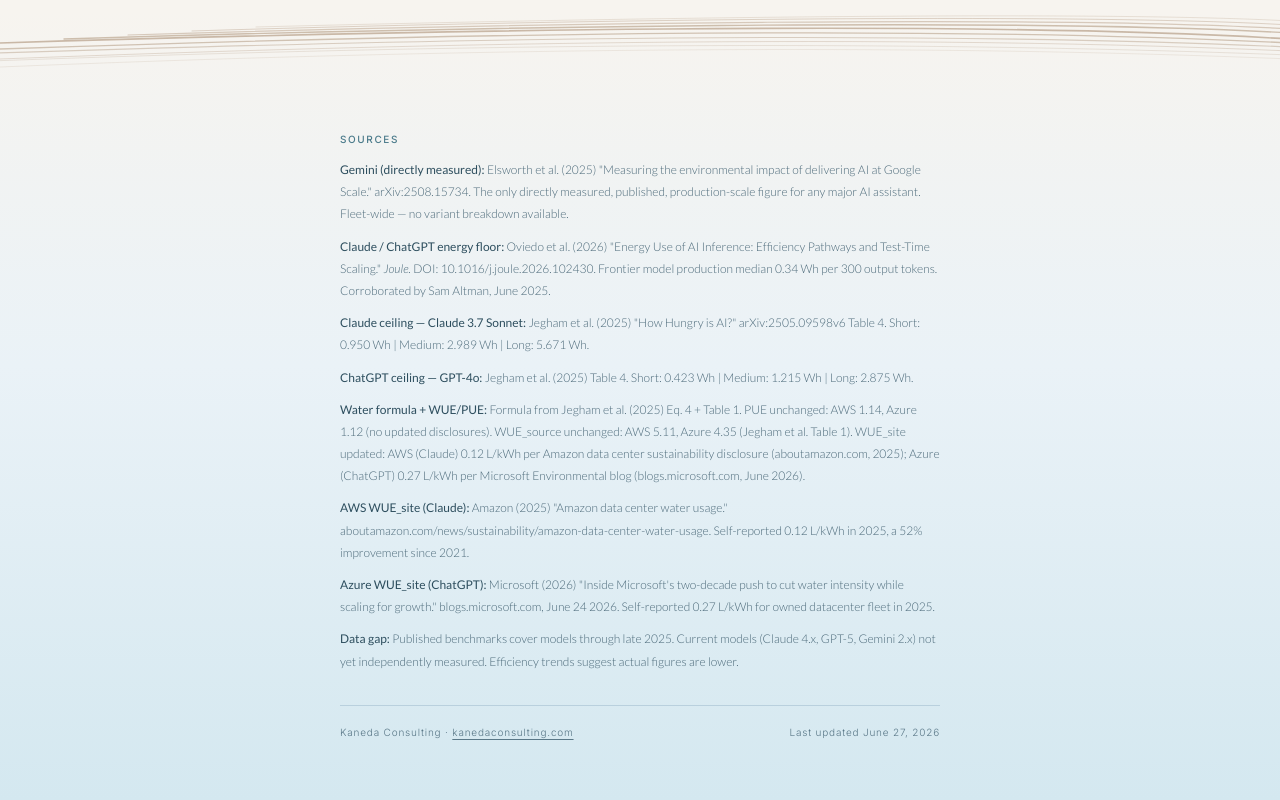
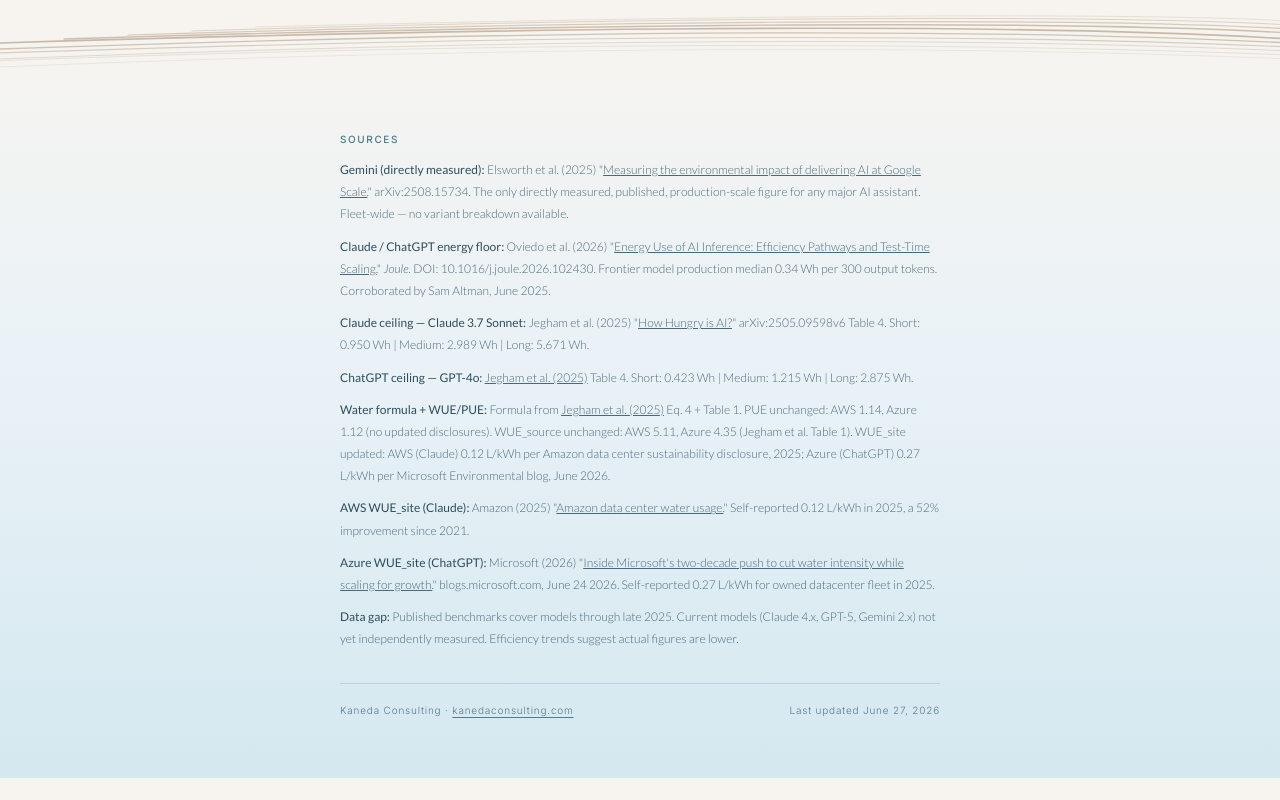
Before and after one commit to lkaneda/ai-consumption-calc, a plain HTML site: page index.html in a window 1280 px wide. Shown: the part 2109-2909 px from the top of the page. After the commit the page ends 2887 px from the top, so only its background shows below. Drawn offline with Linux system fonts and the light colour scheme.

Commit message:
Add links for sources that open in a new tab.

```diff
--- a/index.html
+++ b/index.html
@@ -342,13 +342,13 @@
 <div class="water-inner">
   <span class="sec" style="color:#4a7a8a;margin-top:8px;display:block;">Sources</span>
   <div class="srcs">
-    <p><strong>Gemini (directly measured):</strong> Elsworth et al. (2025) "Measuring the environmental impact of delivering AI at Google Scale." arXiv:2508.15734. The only directly measured, published, production-scale figure for any major AI assistant. Fleet-wide — no variant breakdown available.</p>
-    <p><strong>Claude / ChatGPT energy floor:</strong> Oviedo et al. (2026) "Energy Use of AI Inference: Efficiency Pathways and Test-Time Scaling." <em>Joule.</em> DOI: 10.1016/j.joule.2026.102430. Frontier model production median 0.34 Wh per 300 output tokens. Corroborated by Sam Altman, June 2025.</p>
-    <p><strong>Claude ceiling — Claude 3.7 Sonnet:</strong> Jegham et al. (2025) "How Hungry is AI?" arXiv:2505.09598v6 Table 4. Short: 0.950 Wh | Medium: 2.989 Wh | Long: 5.671 Wh.</p>
-    <p><strong>ChatGPT ceiling — GPT-4o:</strong> Jegham et al. (2025) Table 4. Short: 0.423 Wh | Medium: 1.215 Wh | Long: 2.875 Wh.</p>
-    <p><strong>Water formula + WUE/PUE:</strong> Formula from Jegham et al. (2025) Eq. 4 + Table 1. PUE unchanged: AWS 1.14, Azure 1.12 (no updated disclosures). WUE_source unchanged: AWS 5.11, Azure 4.35 (Jegham et al. Table 1). WUE_site updated: AWS (Claude) 0.12 L/kWh per Amazon data center sustainability disclosure (aboutamazon.com, 2025); Azure (ChatGPT) 0.27 L/kWh per Microsoft Environmental blog (blogs.microsoft.com, June 2026).</p>
-    <p><strong>AWS WUE_site (Claude):</strong> Amazon (2025) "Amazon data center water usage." aboutamazon.com/news/sustainability/amazon-data-center-water-usage. Self-reported 0.12 L/kWh in 2025, a 52% improvement since 2021.</p>
-    <p><strong>Azure WUE_site (ChatGPT):</strong> Microsoft (2026) "Inside Microsoft's two-decade push to cut water intensity while scaling for growth." blogs.microsoft.com, June 24 2026. Self-reported 0.27 L/kWh for owned datacenter fleet in 2025.</p>
+    <p><strong>Gemini (directly measured):</strong> Elsworth et al. (2025) "<a href="https://arxiv.org/abs/2508.15734" target="_blank" rel="noopener" style="color:inherit">Measuring the environmental impact of delivering AI at Google Scale.</a>" arXiv:2508.15734. The only directly measured, published, production-scale figure for any major AI assistant. Fleet-wide — no variant breakdown available.</p>
+    <p><strong>Claude / ChatGPT energy floor:</strong> Oviedo et al. (2026) "<a href="https://doi.org/10.1016/j.joule.2026.102430" target="_blank" rel="noopener" style="color:inherit">Energy Use of AI Inference: Efficiency Pathways and Test-Time Scaling.</a>" <em>Joule.</em> DOI: 10.1016/j.joule.2026.102430. Frontier model production median 0.34 Wh per 300 output tokens. Corroborated by Sam Altman, June 2025.</p>
+    <p><strong>Claude ceiling — Claude 3.7 Sonnet:</strong> Jegham et al. (2025) "<a href="https://arxiv.org/abs/2505.09598" target="_blank" rel="noopener" style="color:inherit">How Hungry is AI?</a>" arXiv:2505.09598v6 Table 4. Short: 0.950 Wh | Medium: 2.989 Wh | Long: 5.671 Wh.</p>
+    <p><strong>ChatGPT ceiling — GPT-4o:</strong> <a href="https://arxiv.org/abs/2505.09598" target="_blank" rel="noopener" style="color:inherit">Jegham et al. (2025)</a> Table 4. Short: 0.423 Wh | Medium: 1.215 Wh | Long: 2.875 Wh.</p>
+    <p><strong>Water formula + WUE/PUE:</strong> Formula from <a href="https://arxiv.org/abs/2505.09598" target="_blank" rel="noopener" style="color:inherit">Jegham et al. (2025)</a> Eq. 4 + Table 1. PUE unchanged: AWS 1.14, Azure 1.12 (no updated disclosures). WUE_source unchanged: AWS 5.11, Azure 4.35 (Jegham et al. Table 1). WUE_site updated: AWS (Claude) 0.12 L/kWh per Amazon data center sustainability disclosure, 2025; Azure (ChatGPT) 0.27 L/kWh per Microsoft Environmental blog, June 2026.</p>
+    <p><strong>AWS WUE_site (Claude):</strong> Amazon (2025) "<a href="https://www.aboutamazon.com/news/sustainability/amazon-data-center-water-usage" target="_blank" rel="noopener" style="color:inherit">Amazon data center water usage.</a>" Self-reported 0.12 L/kWh in 2025, a 52% improvement since 2021.</p>
+    <p><strong>Azure WUE_site (ChatGPT):</strong> Microsoft (2026) "<a href="https://blogs.microsoft.com/blog/2026/06/24/inside-microsofts-two-decade-push-to-cut-water-intensity-while-scaling-for-growth/" target="_blank" rel="noopener" style="color:inherit">Inside Microsoft's two-decade push to cut water intensity while scaling for growth.</a>" blogs.microsoft.com, June 24 2026. Self-reported 0.27 L/kWh for owned datacenter fleet in 2025.</p>
     <p><strong>Data gap:</strong> Published benchmarks cover models through late 2025. Current models (Claude 4.x, GPT-5, Gemini 2.x) not yet independently measured. Efficiency trends suggest actual figures are lower.</p>
   </div>
 
```
